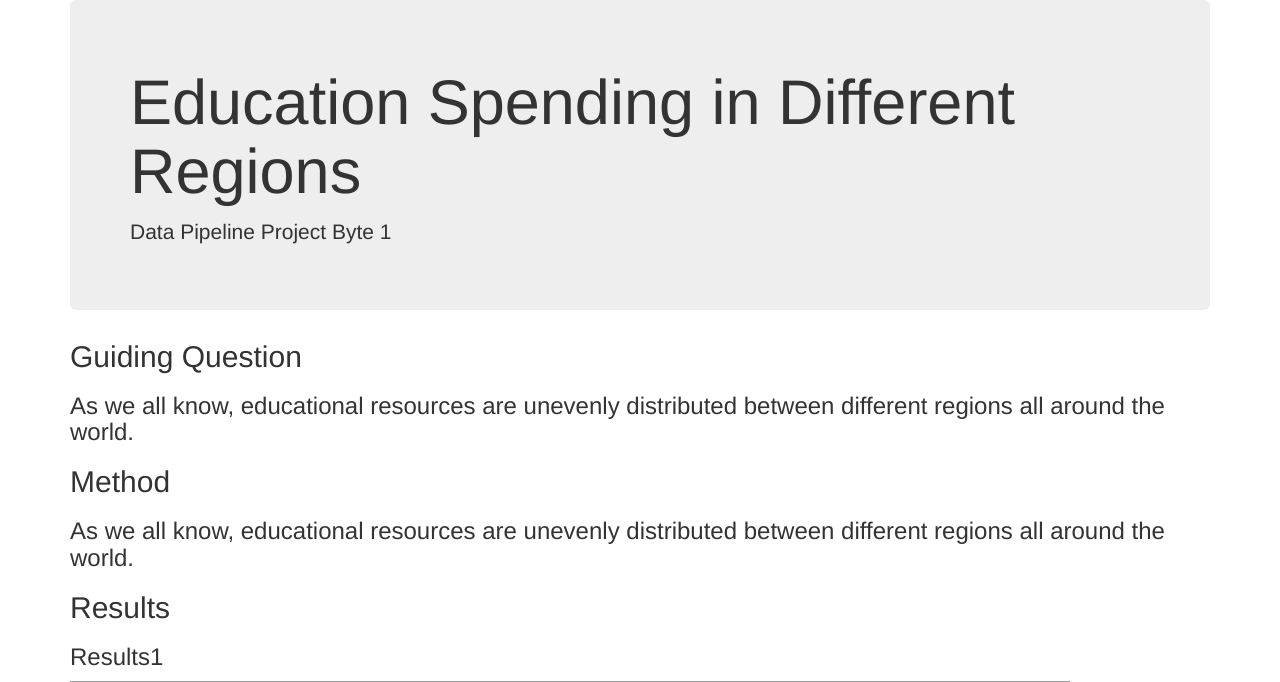
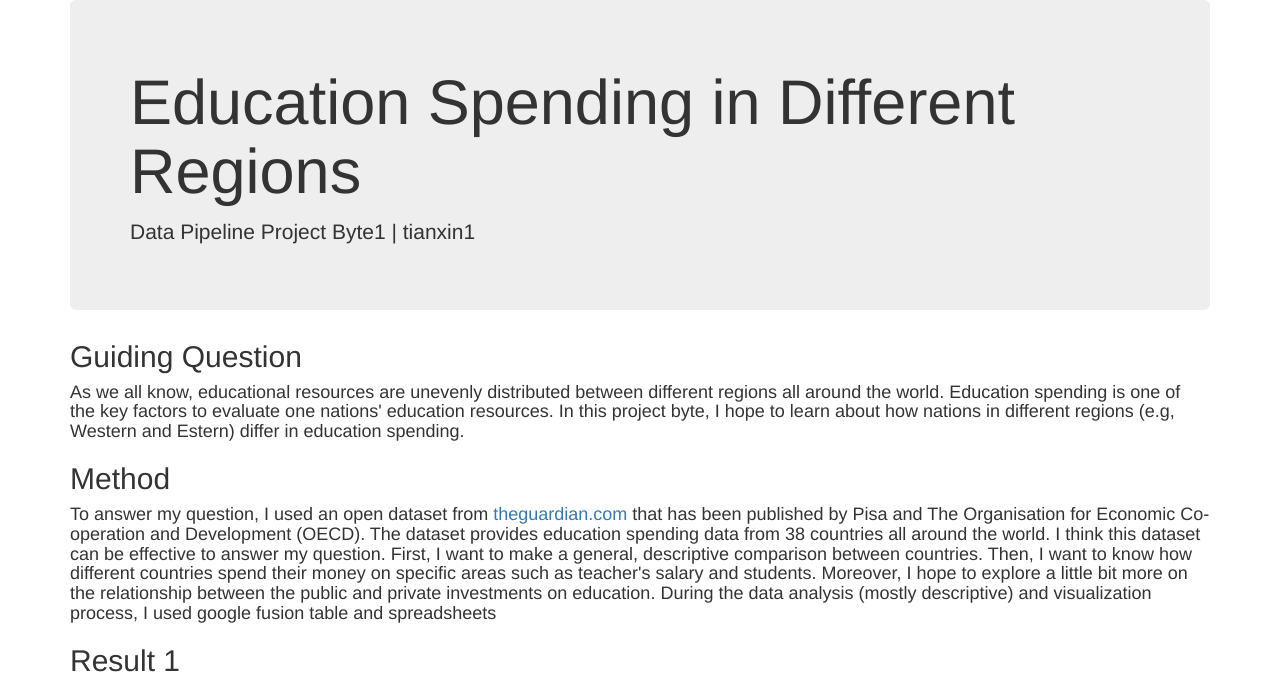
Before and after one commit to KerstinYu/KerstinByte1, a Flask app: page / in a window 1280 px wide. Shown: the top 682 px of the page. Run offline with Flask 2, Linux system fonts and the light colour scheme; grey boxes are pictures that could not be loaded.

Commit message:
data analysis

```diff
--- a/templates/index.html
+++ b/templates/index.html
@@ -24,32 +24,41 @@
       <!-- Main jumbotron for a primary marketing message or call to action -->
       <div class="jumbotron">
 		<h1>Education Spending in Different Regions</h1>
-        <p>Data Pipeline Project Byte 1 </p>
+        <p>Data Pipeline Project Byte1 | tianxin1 </p>
       </div>
       <div class="span12">
 		<h2>Guiding Question</h2>
-		<h3>As we all know, educational resources are unevenly distributed between different regions all around the world.  </h3>
- 	    <h2>Method</h2>
- 	  <h3>As we all know, educational resources are unevenly distributed between different regions all around the world.  </h3>
- 	 <h2>Results</h2>
+		<h4>As we all know, educational resources are unevenly distributed between different regions all around the world. Education spending is one of the key factors to evaluate one nations' education resources.
+		In this project byte, I hope to learn about how nations in different regions (e.g, Western and Estern) differ in education spending.
+		<h2>Method</h2>
+
+ 	 <h4> To answer my question, I used an open dataset from  <a href="https://www.theguardian.com/news/datablog/2012/sep/11/education-compared-oecd-country-pisa">theguardian.com</a> that has been published by Pisa and The Organisation for Economic Co-operation and Development (OECD).
+ 	 The dataset provides education spending data from 38 countries all around the world. I think this dataset can be effective to answer my question.
+ 	 First, I want to make a general, descriptive comparison between countries.
+		Then, I want to know how different countries spend their money on specific areas such as teacher's salary and students. Moreover, I hope to explore a little bit more on the relationship between the public and private investments on education. During the data analysis (mostly
+		descriptive) and visualization process, I used google fusion table and spreadsheets</h4>
+</h4>
  	  </div>
- 	   <h3>Results1</h3>
+ 	   <h2>Result 1</h2>
+ 	   <h4>Here are some results regarding the spending on students. the distribution of countries that spend more on students. The Google intensive map shows the distribution of countries that spend the most on students (per each). Also, top 5 countries amount the 38 are marked with red icons.They are
+ 	   United State, Austria and Western Europe.
+ 	 </h4>
      <iframe width="1000" height="400" scrolling="no" frameborder="no" src="https://fusiontables.google.com/embedviz?viz=GVIZ&amp;t=MAP&amp;gco_region=world&amp;gco_dataMode=regions&amp;containerId=googft-gviz-canvas&amp;q=select+gvizcountry(col0)%2C+col2%2C+col0+from+1CJtjXRCgn3o7X-KDQ69dsSXJ2ioYuC-jZFEadJkR&amp;qrs=+where+gvizcountry(col0)+%3E%3D+&amp;qre=+and+gvizcountry(col0)+%3C%3D+&amp;qe=+limit+38&amp;att=true&amp;width=1000&amp;height=585"></iframe>
      <iframe width="550" height="400" scrolling="no" frameborder="no" src="https://fusiontables.google.com/embedviz?q=select+col1+from+1CJtjXRCgn3o7X-KDQ69dsSXJ2ioYuC-jZFEadJkR&amp;viz=MAP&amp;h=false&amp;lat=47.87073390188577&amp;lng=-3.209019249999983&amp;t=1&amp;z=2&amp;l=col1&amp;y=2&amp;tmplt=2&amp;hml=TWO_COL_LAT_LNG"></iframe>
-     <h3>Results 2</h3>
+
  	      <div class="span12">
-		<h3>Results 3</h3>
+		<h4>to be more specific, the below bar graph shows the money spend per students and teacher's salary in each country.</h4>
  	  </div>
       <iframe width="933.5" height="560.521" seamless frameborder="0" scrolling="no" src="https://docs.google.com/spreadsheets/d/1jqJ0fQuUG7Ci3mE0ckP0cd2M_6Rd344RTsd1pn2SuMw/pubchart?oid=1535080684&amp;format=interactive"></iframe>   <div class="span12">
 
-		<h3>Data Pipeline Project Byte 1 </h3>
  	    <div class="span12">
-		<h2>Education Spending per Students in different regions</h2>
-		<h3>Data Pipeline Project Byte 1 </h3>
+		<h2>Result 2</h2>
+		<h4>Scater graphs show the relationship between public spending, private spending and spending per students. Although there are no significant tests, the result indicate that publich spending has a positive correlation with spending per student and nagetive correlation with private spending.
+		 </h4>
  	  </div>
  	 <iframe width="937" height="427.506" seamless frameborder="0" scrolling="no" src="https://docs.google.com/spreadsheets/d/1jqJ0fQuUG7Ci3mE0ckP0cd2M_6Rd344RTsd1pn2SuMw/pubchart?oid=849255082&amp;format=interactive"></iframe>
  	 <iframe width="937.011" height="471.506" seamless frameborder="0" scrolling="no" src="https://docs.google.com/spreadsheets/d/1jqJ0fQuUG7Ci3mE0ckP0cd2M_6Rd344RTsd1pn2SuMw/pubchart?oid=1457286286&amp;format=interactive"></iframe> <h2>Limitations</h2>
- 	 <h4> I have very limited coding and data mining experience. I tried hard to there are still plenty of room to improve. 1. I did not figure out how to use google apps (spread sheets and fusion) to conduct significance analysis.
+ 	 <h4> I have very limited coding experience. I tried hard, however, there are still some questions remaining. I did not figure out how to use google apps (spread sheets and fusion) to conduct significance analysis.
  	 Thus, the correlation between can only be inffered in my plot but had no statistic significance. It could be done with another software and saved as images but I did not figure it out that how to make it "interactive".</h4>
 		  </div>
 
```
